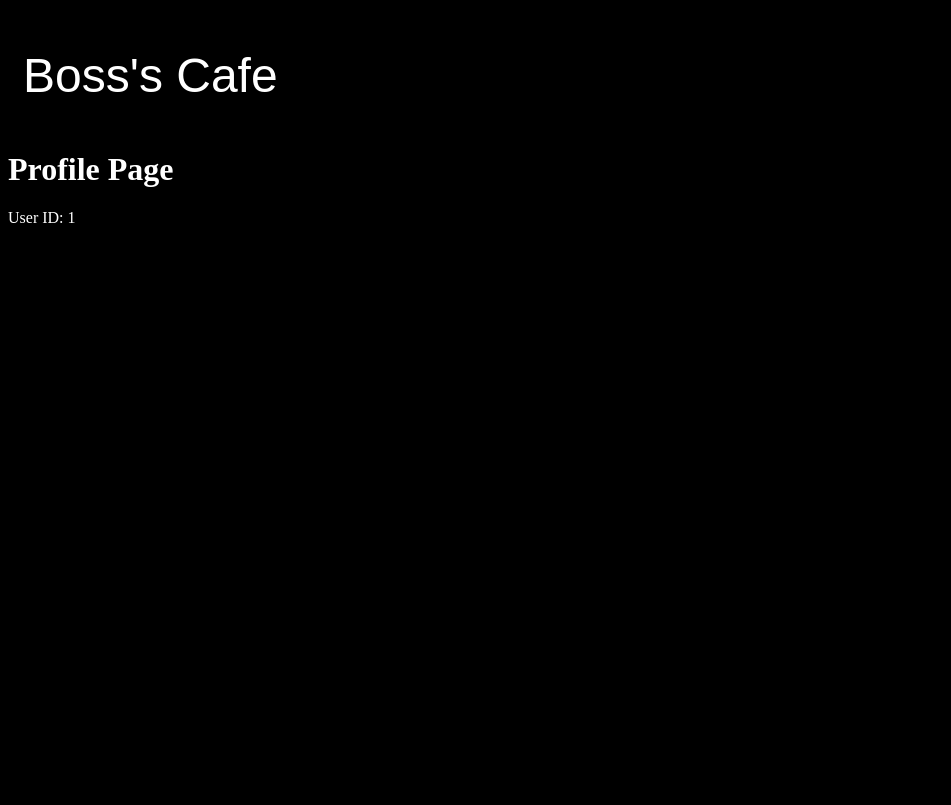
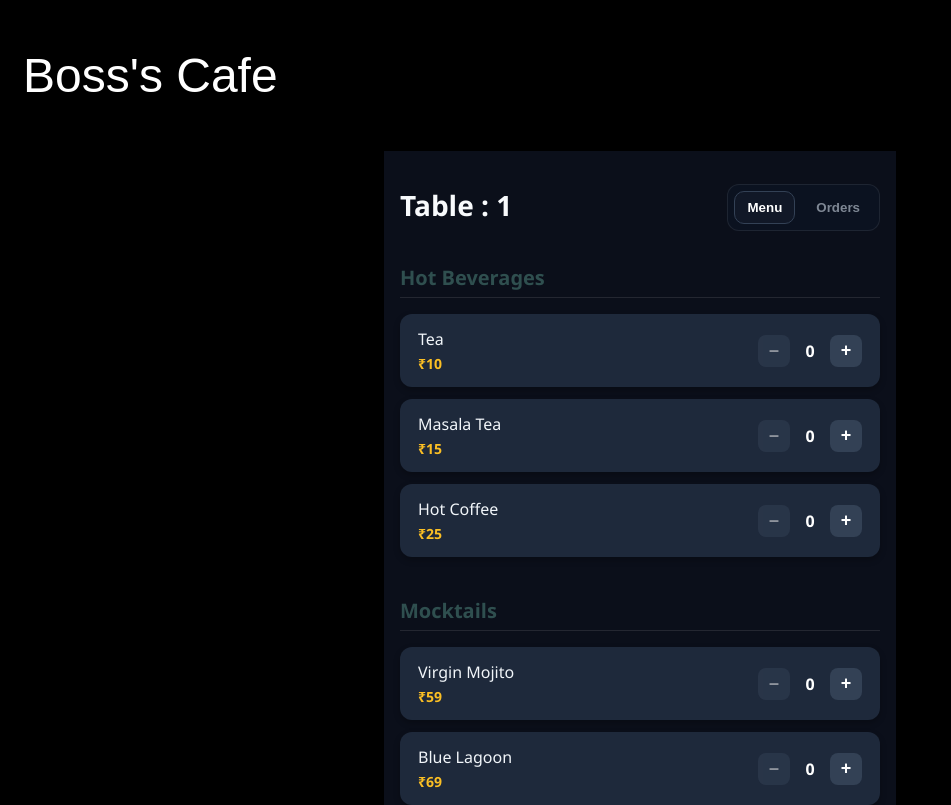
Before and after one commit to ashish5433/FoodOrderingApp, a Next.js app: page /table/1 in a window 1280 px wide. Shown: the top 805 px of the page, without its empty margins (0-951 px from the left). Built offline with nearby package versions, Linux system fonts and the light colour scheme; a web font is replaced by a local one.

Commit message:
Implemented Inc/Dec fucntion showing order cart as well

```diff
--- a/src/app/page.js
+++ b/src/app/page.js
@@ -53,7 +53,7 @@ export default function Home() {
           placeholder='Enter Table Number...'
           onChange={(e) => {
             setTableNum(e.target.value)
-            setshowError(false)
+
 
           }}
         />
--- /dev/null
+++ b/src/app/styles/tablePage.module.css
@@ -0,0 +1,191 @@
+.page {
+  padding: 16px;
+  background: #0b0f1a;
+  min-height: 100vh;
+  color: white;
+  font-family: "Segoe UI", sans-serif;
+
+  width: 100%;
+  max-width: 480px;
+  margin: 0 auto;
+}
+
+
+.heading {
+  font-size: 28px;
+  font-weight: 700;
+  margin-bottom: 24px;
+  text-align: center;
+  color: #f8fafc;
+}
+
+.category {
+  margin-bottom: 40px;
+}
+
+.categoryTitle {
+  font-size: 20px;
+  font-weight: 600;
+  margin-bottom: 16px;
+  color: darkslategray;
+  border-bottom: 1px solid rgba(255, 255, 255, 0.1);
+  padding-bottom: 6px;
+}
+
+.itemList {
+  list-style: none;
+  padding: 0;
+  margin: 0;
+  display: grid;
+  gap: 12px;
+}
+
+.card {
+  display: flex;
+  justify-content: space-between;
+  align-items: center;
+  background: #1e293b;
+  padding: 14px 18px;
+  border-radius: 12px;
+  box-shadow: 0 3px 6px rgba(0, 0, 0, 0.25);
+  transition: transform 0.15s ease, box-shadow 0.15s ease;
+}
+
+.card:hover {
+  transform: translateY(-2px);
+  box-shadow: 0 6px 12px rgba(0, 0, 0, 0.35);
+}
+
+.itemInfo {
+  display: flex;
+  flex-direction: column;
+}
+
+.itemName {
+  font-size: 16px;
+  font-weight: 500;
+  color: #f1f5f9;
+}
+
+.price {
+  font-size: 14px;
+  color: #fbbf24;
+  margin-top: 4px;
+  font-weight: 600;
+}
+
+.controls {
+  display: flex;
+  align-items: center;
+  gap: 10px;
+}
+
+.btn {
+  width: 32px;
+  height: 32px;
+  border: none;
+  border-radius: 8px;
+  background: #334155;
+  color: white;
+  font-size: 18px;
+  font-weight: bold;
+  cursor: pointer;
+  transition: background 0.2s ease;
+}
+
+.btn:hover:not(:disabled) {
+  background: #475569;
+}
+
+.btn:disabled {
+  opacity: 0.5;
+  cursor: not-allowed;
+}
+
+.count {
+  min-width: 20px;
+  text-align: center;
+  font-weight: 600;
+  font-size: 16px;
+}
+
+.topbar {
+  display: flex;
+  align-items: center;
+  justify-content: space-between;
+  gap: 12px;
+  margin-bottom: 12px;
+}
+
+.toggleGroup {
+  display: inline-flex;
+  gap: 8px;
+  background: #0b1220;
+  padding: 6px;
+  border-radius: 12px;
+  border: 1px solid rgba(255,255,255,.08);
+}
+
+.toggleBtn {
+  position: relative;
+  padding: 8px 12px;
+  border-radius: 10px;
+  border: 1px solid transparent;
+  background: transparent;
+  color: #cbd5e1;
+  font-weight: 600;
+  cursor: pointer;
+}
+.toggleBtn:hover { color: #fff; }
+.toggleBtn:disabled { opacity: .6; cursor: not-allowed; }
+
+.active {
+  background: #111827;
+  color: #fff;
+  border-color: #334155;
+}
+
+.badge {
+  margin-left: 6px;
+  display: inline-flex;
+  align-items: center;
+  justify-content: center;
+  min-width: 20px;
+  height: 20px;
+  padding: 0 6px;
+  border-radius: 999px;
+  background: #16a34a;
+  color: #fff;
+  font-size: 12px;
+  font-weight: 700;
+}
+
+/* Orders view */
+.orderWrap { max-width: 640px; margin: 0 auto; }
+.sumList { list-style: none; margin: 0; padding: 0; display: grid; gap: 10px; }
+.sumRow {
+  display: flex; justify-content: space-between; align-items: center;
+  padding: 10px 12px; border-radius: 12px;
+  border: 1px solid rgba(255,255,255,.08);
+  background: rgba(255,255,255,.03);
+}
+.sumLeft { display: flex; align-items: baseline; gap: 8px; }
+.sumName { font-weight: 600; color: #f1f5f9; }
+.sumQty { font-style: normal; opacity: .75; }
+.sumAmount { font-weight: 700; color: #fbbf24; }
+
+.totalRow {
+  display: flex; justify-content: space-between;
+  border-top: 1px dashed rgba(255,255,255,.25);
+  padding-top: 10px; margin-top: 12px; font-size: 1.05rem;
+}
+
+.actionsRow { display: flex; gap: 10px; margin-top: 12px; }
+.clearBtn, .primaryBtn {
+  flex: 1; padding: 10px 12px; border-radius: 10px;
+  border: 1px solid #334155; background: #111827; color: #fff; font-weight: 600;
+}
+.primaryBtn { background: #1e293b; border-color: #475569; }
+.clearBtn:hover { background: #1f2937; }
+.primaryBtn:hover { background: #263445; }
+.muted { opacity: .7; }
--- a/src/app/table/[table]/page.js
+++ b/src/app/table/[table]/page.js
@@ -1,13 +1,142 @@
-'use client'
-import {use} from 'react'
+"use client";
+import {use, useMemo, useState } from "react";
+import menuData from "@/Data/menu.json";
+import styles from "../../styles/tablePage.module.css";
 
 export default function ProfilePage({ params }) {
-    const {table}=use(params)
+  const { table } = use(params);
+  const [qty, setqty] = useState({});
+  const [showOrder, setShowOrder] = useState(false);
+
+  const inc = (k) => setqty((prev) => ({ ...prev, [k]: (prev[k] || 0) + 1 }));
+  const dec = (k) =>
+    setqty((prev) => {
+      const next = Math.max((prev[k] || 0) - 1, 0);
+      const copy = { ...prev, [k]: next };
+      if (next === 0) delete copy[k];
+      return copy;
+    });
+
+  // Build cart from qty
+  const cart = useMemo(() => {
+    const items = [];
+    for (const [category, list] of Object.entries(menuData)) {
+      for (const it of list) {
+        const key = `${category}::${it.name}`;
+        const count = qty[key] || 0;
+        if (count > 0) items.push({ key, category, ...it, qty: count });
+      }
+    }
+    return items;
+  }, [qty]);
+
+  const total = cart.reduce((s, it) => s + it.price * it.qty, 0);
+
   return (
+    <div className={styles.page}>
 
-    <div style={{color:"white"}}>
-      <h1>Profile Page</h1>
-      <p>User ID: {table}</p>
+      <header className={styles.topbar}>
+        <h1 className={styles.heading}>Table : {table}</h1>
+        <div className={styles.toggleGroup}>
+          <button
+            className={`${styles.toggleBtn} ${!showOrder ? styles.active : ""}`}
+            onClick={() => setShowOrder(false)}
+          >
+            Menu
+          </button>
+          <button
+            className={`${styles.toggleBtn} ${showOrder ? styles.active : ""}`}
+            onClick={() => setShowOrder(true)}
+            disabled={cart.length === 0}
+            title={cart.length === 0 ? "No items yet" : "View current order"}
+          >
+            Orders
+            {/* {cart.length > 0 && <span className={styles.badge}>{cart.length}</span>} */}
+          </button>
+        </div>
+      </header>
+
+      {/* ===== MENU VIEW ===== */}
+      {!showOrder && (
+        <>
+          {Object.entries(menuData).map(([category, items]) => (
+            <div key={category} className={styles.category}>
+              <h2 className={styles.categoryTitle}>{category}</h2>
+              <ul className={styles.itemList}>
+                {items.map((item) => {
+                  const k = `${category}::${item.name}`;
+                  const count = qty[k] || 0;
+                  return (
+                    <li key={k} className={styles.card}>
+                      <div className={styles.itemInfo}>
+                        <span className={styles.itemName}>{item.name}</span>
+                        <span className={styles.price}>₹{item.price}</span>
+                      </div>
+                      <div className={styles.controls}>
+                        <button
+                          className={styles.btn}
+                          onClick={() => dec(k)}
+                          disabled={count === 0}
+                          aria-label={`Decrease ${item.name}`}
+                        >
+                          –
+                        </button>
+                        <span className={styles.count}>{count}</span>
+                        <button
+                          className={styles.btn}
+                          onClick={() => inc(k)}
+                          aria-label={`Increase ${item.name}`}
+                        >
+                          +
+                        </button>
+                      </div>
+                    </li>
+                  );
+                })}
+              </ul>
+            </div>
+          ))}
+        </>
+      )}
+
+      {/* ===== ORDERS VIEW ===== */}
+      {showOrder && (
+        <section className={styles.orderWrap}>
+          <h2 className={styles.categoryTitle}>Current Order</h2>
+
+          {cart.length === 0 ? (
+            <p className={styles.muted}>No items yet.</p>
+          ) : (
+            <>
+              <ul className={styles.sumList}>
+                {cart.map((it) => (
+                  <li key={it.key} className={styles.sumRow}>
+                    <div className={styles.sumLeft}>
+                      <span className={styles.sumName}>{it.name}</span>
+                      <em className={styles.sumQty}>× {it.qty}</em>
+                    </div>
+                    <span className={styles.sumAmount}>₹{it.price * it.qty}</span>
+                  </li>
+                ))}
+              </ul>
+
+              <div className={styles.totalRow}>
+                <span>Total</span>
+                <strong>₹{total}</strong>
+              </div>
+
+              <div className={styles.actionsRow}>
+                <button className={styles.clearBtn} onClick={() => setqty({})}>
+                  Clear
+                </button>
+                <button className={styles.primaryBtn} onClick={() => alert("Place Order (hook backend later)")}>
+                  Place Order
+                </button>
+              </div>
+            </>
+          )}
+        </section>
+      )}
     </div>
   );
 }
```
